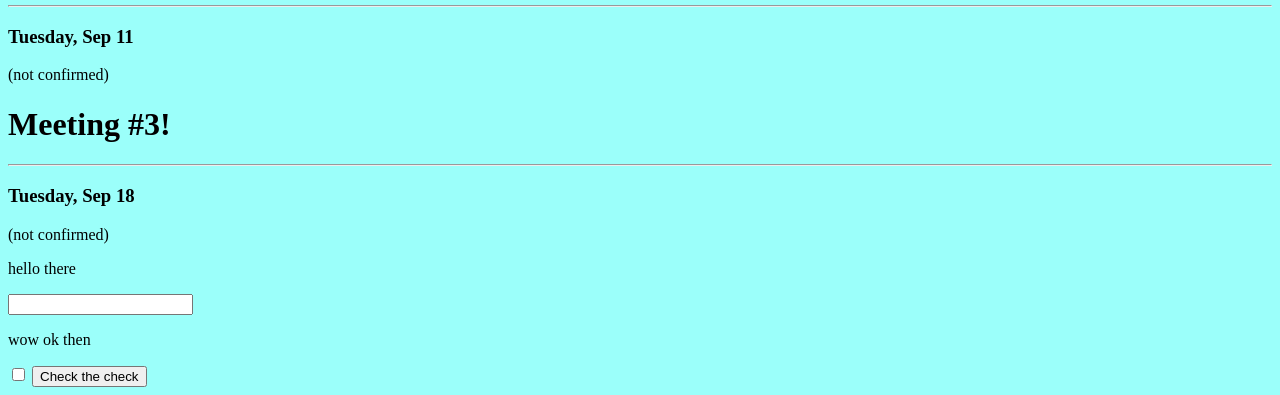
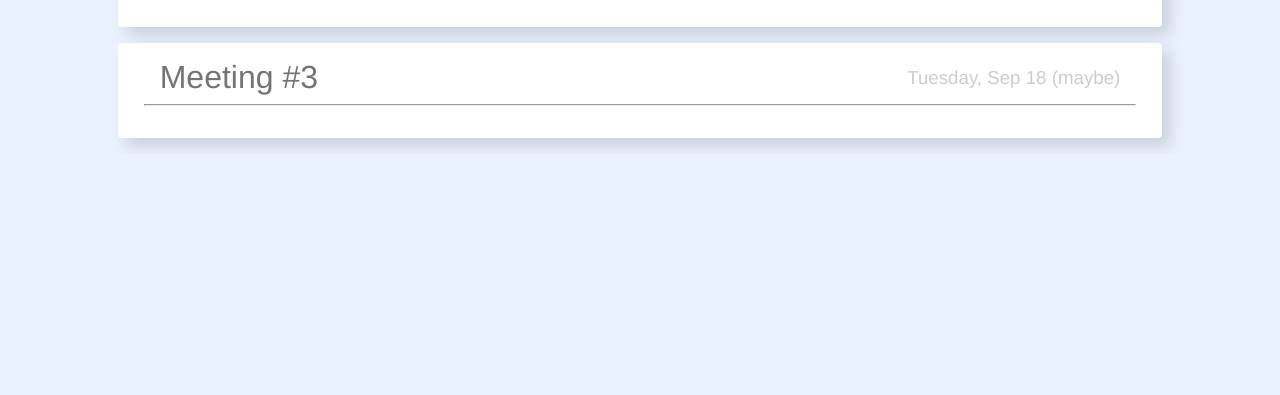
Before and after one commit to MostlyFocusedMike/data-club, a website built with webpack: page index.html in a window 1280 px wide. Shown: the part 660-1055 px from the top of the page. After the commit the page ends 814 px from the top, so only its background shows below. Built offline with nearby package versions, Linux system fonts and the light colour scheme; some packages are replaced by stand-ins of ours.

Commit message:
style meetings

```diff
--- a/index.html
+++ b/index.html
@@ -8,21 +8,7 @@
     <script src="./build/bundle.js"></script>
 </head>
 <body>
-      <welcome></welcome>
-      <meetings></meetings>
-      <div ng-controller="MainController as ctrl">
-        <p>{{ctrl.title}}</p>
-        <input ng-model="myInput" />
-        <p>{{ctrl.myInput}}</p>
-
-        <input type="checkbox" ng-model="ctrl.checkVal">
-
-        <button ng-click="ctrl.getCheckVal()">Check the check</button>
-
-        <div ng-if="ctrl.checkVal">
-                <p>Hello there</p>
-            </div>
-      </div>
-
+    <welcome></welcome>
+    <meetings></meetings>
 </body>
 </html>
--- a/src/js/components/meetings/template.html
+++ b/src/js/components/meetings/template.html
@@ -1,9 +1,9 @@
-<p>{{$ctrl.test}}</p>
-<div ng-repeat="meeting in $ctrl.meetings">
-    <h1>Meeting #{{$index + 1}}!</h1>
+<div ng-repeat="meeting in $ctrl.meetings" class="meeting">
+    <div class="meeting-info">
+        <h1>Meeting #{{$index + 1}}</h1>
+        <h3 ng-class="{tbd: !meeting.confirmed}">{{meeting.date | date:'EEEE, MMM d' }}</h3>
+    </div>
     <hr />
-    <h3>{{meeting.date | date:'EEEE, MMM d' }}</h3>
-    <p ng-if='!meeting.confirmed'>(not confirmed)</p>
     <ul>
         <topics meeting-id='meeting.id'></topics>
     </ul>
--- a/src/styles/main_style.scss
+++ b/src/styles/main_style.scss
@@ -1,6 +1,50 @@
+$default-gray: #747474;
+$light-gray: #CCC;
 body {
-    background: #9bfffa;
+    background: #EBF2FF;
+    font-family: 'Helvetica neue', sans-serif;
 }
 img {
     height: 20px;
 }
+.meeting {
+    width: 80%;
+    margin: 1rem auto;
+    padding: 1rem;
+    background: #FFF;
+    box-shadow: .5rem .5rem 1rem rgba(0,0,0,.15);
+    border-radius: .25rem;
+    .meeting-info {
+        display: flex;
+        flex-wrap: wrap;
+        align-items: center;
+        margin: 0 auto;
+        width: 95%;
+        justify-content: space-between;
+        h1 {
+            margin: 0;
+            color: $default-gray;
+            font-weight: 400;
+        }
+        h3 {
+            margin: 0;
+            font-weight: 400;
+            text-align: right;
+            color: $default-gray;
+            &.tbd {
+                color: $light-gray;
+                &::after {
+                    content: ' (maybe)';
+                }
+            }
+        }
+
+    }
+    hr {
+        width: 98%;
+        margin: .5rem auto;
+        color: $default-gray;
+    }
+
+
+}
```
